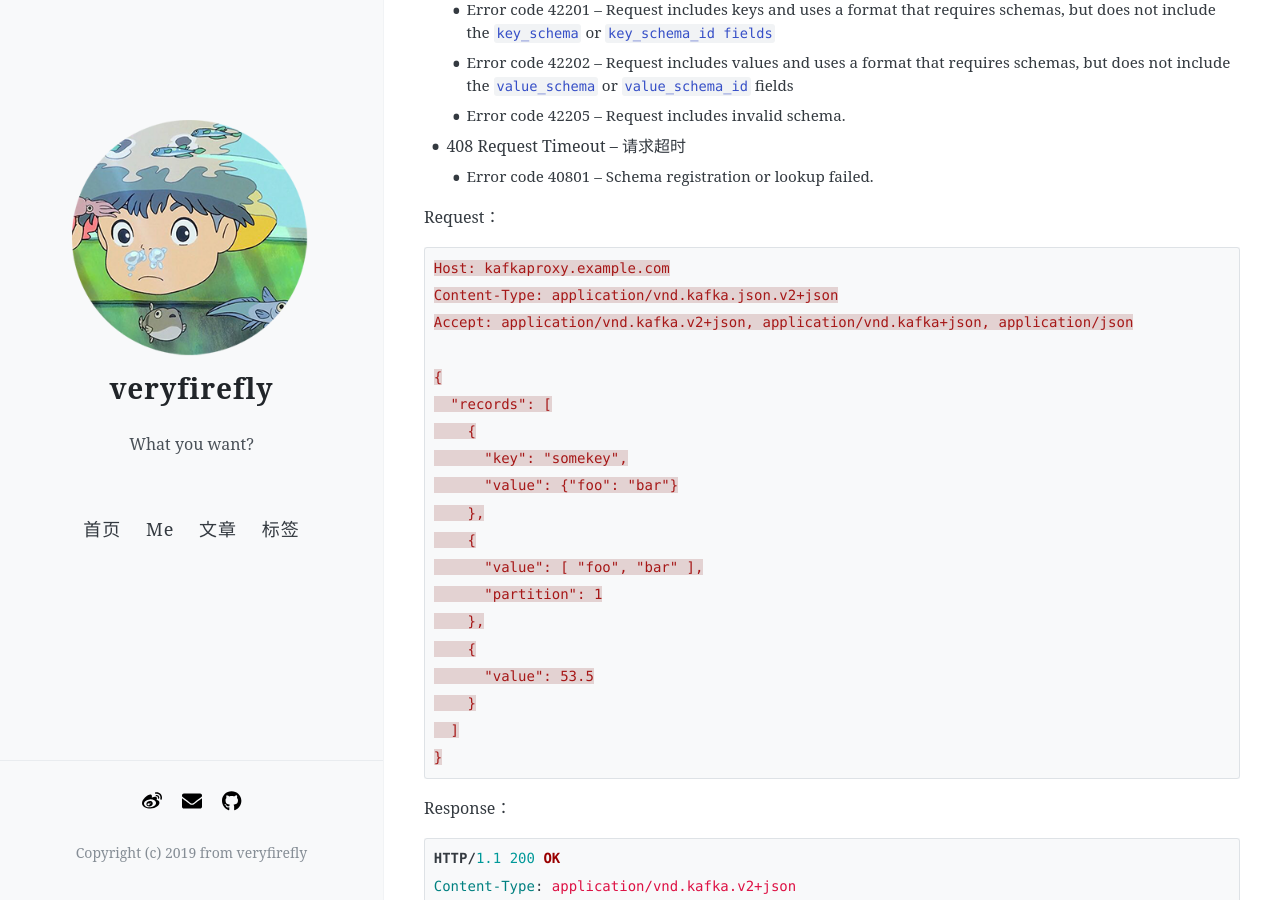
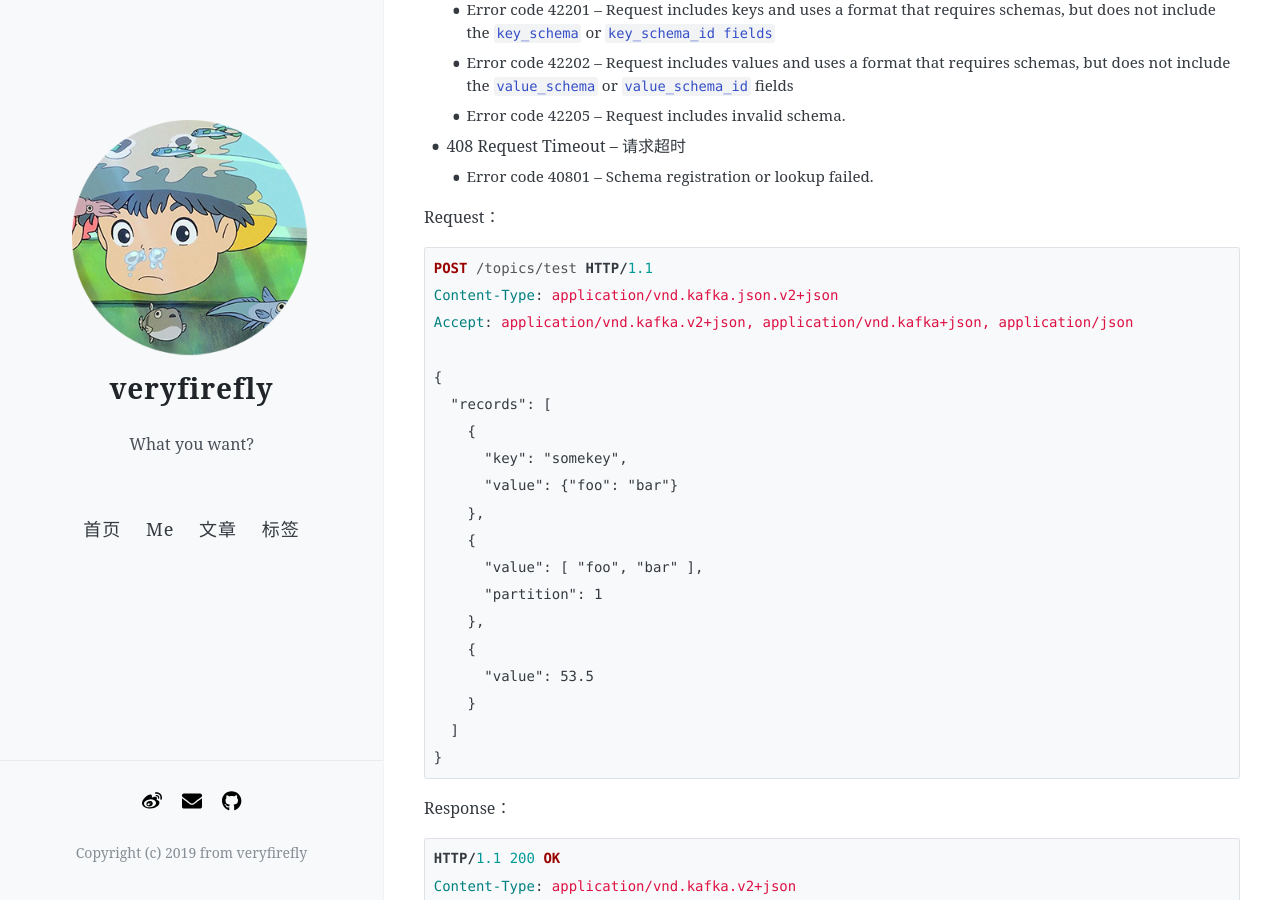
Before and after one commit to Veryfirefly/veryfirefly.github.io, a Jekyll site: the page built from _posts/2021-01-13-kafka和clickhouse技术相关.md, in a window 1280 px wide and 900 px high, scrolled down 10409 px. Built offline with Jekyll 4.4.1, drawn with Linux system fonts in a browser that asks for light colours; nearby versions of some CDN libraries; some web fonts are replaced; comment, search, counter and statistics services are not loaded; some of the changed text lies outside the part shown.

Commit message:
format posts

````diff
--- a/_posts/2021-01-13-kafka和clickhouse技术相关.md
+++ b/_posts/2021-01-13-kafka和clickhouse技术相关.md
@@ -427,7 +427,7 @@
 **生产**(Produce)对应topic的消息，可以选择为消息指定key或partition。**<u>如果没有提供partition，将根据key的hash值选择一个partition。如果没有提供key，将以循环方式为每条消息选择topic。</u>**如果该topic未创建，则该接口会自动创建topic并将消息存入到topic中。
 
 ```http
-POST /topics/(string:topic_name)
+POST /topics/(string:topic_name) HTTP/1.1
 ```
 参数：
 
@@ -466,7 +466,7 @@
 Request：
 
 ``` http
-Host: kafkaproxy.example.com
+POST /topics/test HTTP/1.1
 Content-Type: application/vnd.kafka.json.v2+json
 Accept: application/vnd.kafka.v2+json, application/vnd.kafka+json, application/json
 
````
